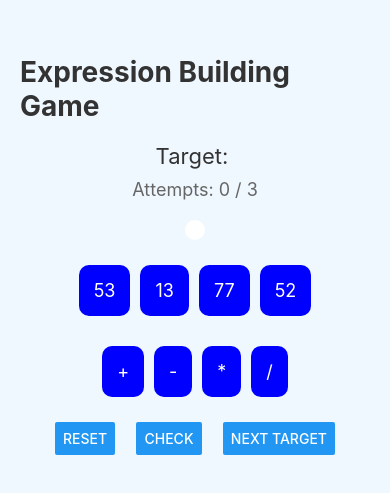
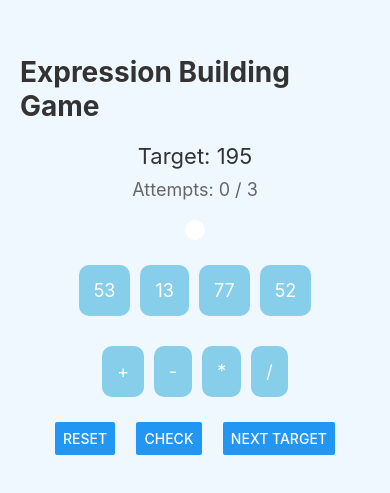
Before and after one commit to TH274/ExpressionBuilding, a React Native app: screen / in a window 390 px wide. Shown: the part 167-660 px from the top of the page. Built offline with nearby package versions, Linux system fonts and the light colour scheme.

Commit message:
Add files via upload

```diff
--- a/App.js
+++ b/App.js
@@ -1,21 +1,9 @@
-import React, { useState, useEffect } from "react";
-import {
-	StyleSheet,
-	Text,
-	View,
-	Button,
-	Alert,
-	TouchableOpacity,
-} from "react-native";
-import NumberButton from "./components/NumberButton";
-import OperatorButton from "./components/OperatorButton";
-import Target from "./components/Target";
-import ExpressionInput from "./components/ExpressionInput";
-import ActionButton from "./components/ActionButton";
+import React, { useState, useEffect } from 'react';
+import { StyleSheet, Text, View, Button, Alert, TouchableOpacity } from 'react-native';
 
 export default function App() {
   const [numbers, setNumbers] = useState(generateRandomNumbers());
-	const [expression, setExpression] = useState("");
+  const [expression, setExpression] = useState('');
   const [usedNumbers, setUsedNumbers] = useState(new Set());
   const [targets, setTargets] = useState([]);
   const [currentTargetIndex, setCurrentTargetIndex] = useState(0);
@@ -31,16 +19,15 @@ export default function App() {
 
   function generateRandomExpression(numbers) {
     const shuffledNumbers = [...numbers].sort(() => Math.random() - 0.5);
-		const operators = ["+", "-", "*", "/"];
-		const randomOperator = () =>
-			operators[Math.floor(Math.random() * operators.length)];
+    const operators = ['+', '-', '*', '/'];
+    const randomOperator = () => operators[Math.floor(Math.random() * operators.length)];
 
     let expression = `${shuffledNumbers[0]}`;
     for (let i = 1; i < shuffledNumbers.length; i++) {
       const operator = randomOperator();
       const number = shuffledNumbers[i];
 
-			if (operator === "/") {
+      if (operator === '/') {
         // Ensure the division results in an integer
         expression += ` / ${number}`;
       } else {
@@ -76,146 +63,141 @@ export default function App() {
   };
 
   const handleReset = () => {
-		setExpression("");
+    setExpression('');
     setUsedNumbers(new Set());
-		setAttempts(0); // Reset attempts when resetting the expression
+    setAttempts(0);  // Reset attempts when resetting the expression
   };
 
   const handleCheck = () => {
     if (attempts >= 3) {
-			Alert.alert(
-				"No more attempts",
-				"You have reached the maximum number of attempts."
-			);
+      Alert.alert("No more attempts", "You have reached the maximum number of attempts.");
       return;
     }
 
     try {
       const result = eval(expression);
       if (result === targets[currentTargetIndex].result) {
-				Alert.alert(
-					"You Won!",
-					`Your expression equals the target: ${targets[currentTargetIndex].result}`
-				);
+        Alert.alert("You Won!", `Your expression equals the target: ${targets[currentTargetIndex].result}`);
       } else {
-				Alert.alert(
-					"Try Again",
-					`Your expression equals ${result}, not the target: ${targets[currentTargetIndex].result}`
-				);
+        Alert.alert("Try Again", `Your expression equals ${result}, not the target: ${targets[currentTargetIndex].result}`);
       }
       setAttempts(attempts + 1);
     } catch (error) {
-			Alert.alert(
-				"Invalid Expression",
-				"Your expression could not be evaluated."
-			);
+      Alert.alert("Invalid Expression", "Your expression could not be evaluated.");
     }
   };
 
   const handleNextTarget = () => {
     const newNumbers = generateRandomNumbers();
     setNumbers(newNumbers);
-		setCurrentTargetIndex((currentTargetIndex + 1) % 5); // Reset index to stay within bounds
-		handleReset(); // Reset the expression, used numbers, and attempts when changing the target
+    setCurrentTargetIndex((currentTargetIndex + 1) % 5);  // Reset index to stay within bounds
+    handleReset();  // Reset the expression, used numbers, and attempts when changing the target
   };
 
   return (
     <View style={styles.container}>
       <Text style={styles.title}>Expression Building Game</Text>
-			<Target target={targets[currentTargetIndex]?.result} />
+      <Text style={styles.target}>Target: {targets[currentTargetIndex]?.result}</Text>
       <Text style={styles.attempts}>Attempts: {attempts} / 3</Text>
-			<ExpressionInput expression={expression} />
+      <View style={styles.expressionContainer}>
+        <Text style={styles.expression}>{expression}</Text>
+      </View>
       <View style={styles.buttonsContainer}>
         {numbers.map((number, index) => (
-					<NumberButton
+          <TouchableOpacity
             key={index}
-						number={number}
+            style={[styles.button, usedNumbers.has(index) && styles.disabledButton]}
             onPress={() => handleNumberPress(number, index)}
             disabled={usedNumbers.has(index)}
-					/>
+          >
+            <Text style={styles.buttonText}>{number}</Text>
+          </TouchableOpacity>
         ))}
       </View>
       <View style={styles.operatorsContainer}>
-				{["+", "-", "*", "/"].map((operator, index) => (
-					<OperatorButton
+        {['+', '-', '*', '/'].map((operator, index) => (
+          <TouchableOpacity
             key={index}
-						operator={operator}
+            style={styles.button}
             onPress={() => handleOperatorPress(operator)}
-					/>
+          >
+            <Text style={styles.buttonText}>{operator}</Text>
+          </TouchableOpacity>
         ))}
       </View>
       <View style={styles.actionButtonsContainer}>
-				<ActionButton title="Reset" onPress={handleReset} />
-				<ActionButton title="Check" onPress={handleCheck} />
-				<ActionButton title="Next Target" onPress={handleNextTarget} />
+        <Button title="Reset" onPress={handleReset} />
+        <Button title="Check" onPress={handleCheck} />
+        <Button title="Next Target" onPress={handleNextTarget} />
       </View>
     </View>
   );
 }
+
 const styles = StyleSheet.create({
   container: {
     flex: 1,
-		backgroundColor: "#f0f8ff",
-		alignItems: "center",
-		justifyContent: "center",
+    backgroundColor: '#f0f8ff',
+    alignItems: 'center',
+    justifyContent: 'center',
     padding: 20,
   },
   title: {
     fontSize: 28,
-		fontWeight: "bold",
+    fontWeight: 'bold',
     marginBottom: 20,
-		color: "#333",
+    color: '#333',
   },
   target: {
     fontSize: 22,
     marginBottom: 10,
-		color: "#333",
+    color: '#333',
   },
   attempts: {
     fontSize: 18,
     marginBottom: 20,
-		color: "#666",
+    color: '#666',
   },
   expressionContainer: {
-		flexDirection: "row",
+    flexDirection: 'row',
     marginBottom: 20,
     padding: 10,
-		backgroundColor: "#fff",
+    backgroundColor: '#fff',
     borderRadius: 10,
     elevation: 2,
   },
   expression: {
     fontSize: 24,
-		color: "#333",
+    color: '#333',
   },
   buttonsContainer: {
-		flexDirection: "row",
-		flexWrap: "wrap",
-		justifyContent: "center",
+    flexDirection: 'row',
+    flexWrap: 'wrap',
+    justifyContent: 'center',
     marginBottom: 20,
   },
   button: {
     padding: 15,
     margin: 5,
-		backgroundColor: "#87ceeb",
+    backgroundColor: '#87ceeb',
     borderRadius: 10,
     elevation: 2,
   },
   disabledButton: {
-		backgroundColor: "#b0c4de",
+    backgroundColor: '#b0c4de',
   },
   buttonText: {
     fontSize: 18,
-		color: "#fff",
+    color: '#fff',
   },
   operatorsContainer: {
-		flexDirection: "row",
-		justifyContent: "center",
+    flexDirection: 'row',
+    justifyContent: 'center',
     marginBottom: 20,
   },
   actionButtonsContainer: {
-		flexDirection: "row",
-		justifyContent: "space-between",
-		width: "80%",
+    flexDirection: 'row',
+    justifyContent: 'space-between',
+    width: '80%',
   },
 });
```
Lines whose indentation alone changed are shown as unchanged.
